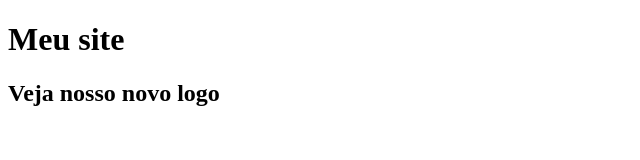
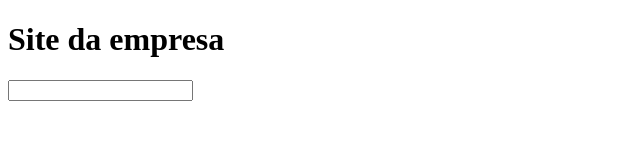
Before and after one commit to DougPaz7/curso-de-git, a plain HTML site: page index.html in a window 1280 px wide. Shown: the whole page, without its empty margins (0-640 px from the left). Drawn offline with Linux system fonts and the light colour scheme.

Commit message:
Alterei nome e adicionei campo

```diff
--- a/index.html
+++ b/index.html
@@ -6,8 +6,8 @@
     <title>Meu site</title>
 </head>
 <body>
-    <h1>Meu site</h1>
-    <h2>Veja nosso novo logo</h2>
+    <h1>Site da empresa</h1>
+    <input type="Name">
     <img/>
 </body>
 </html>
```
